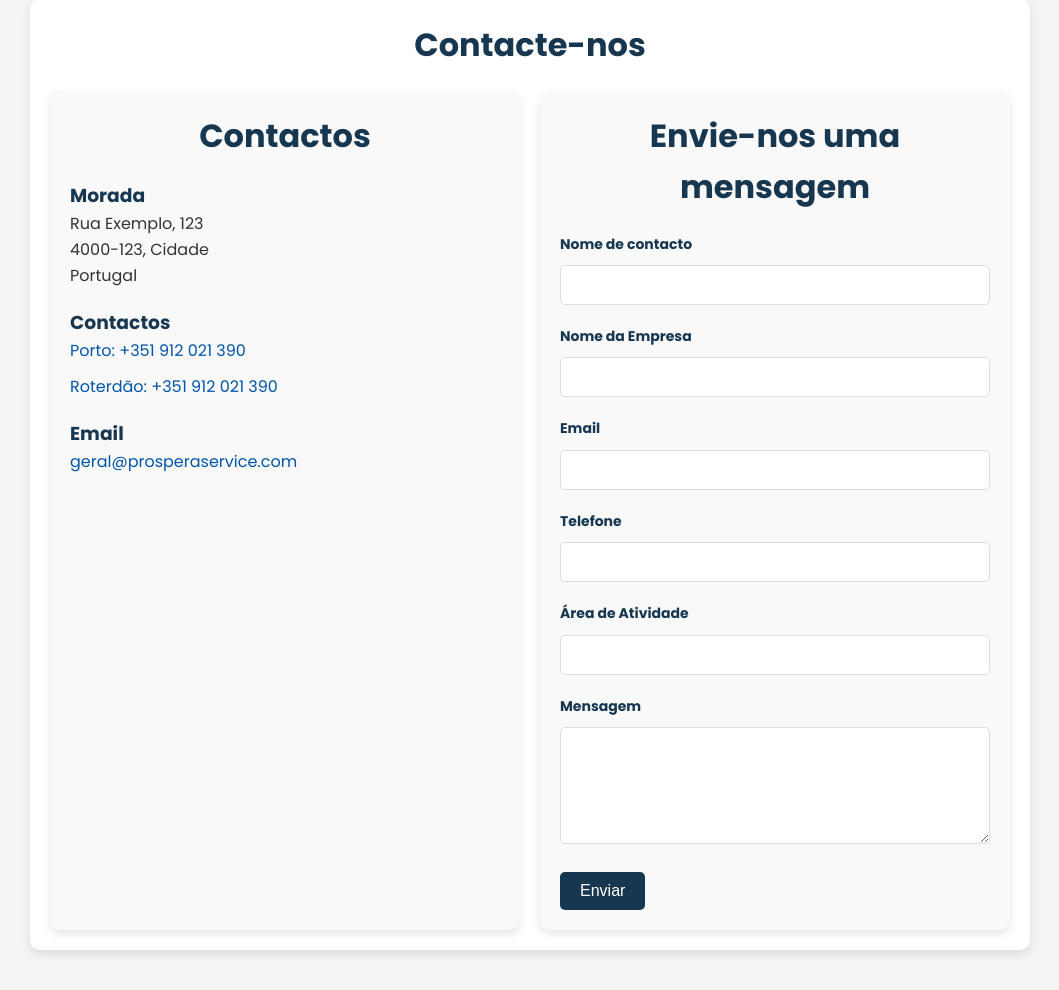
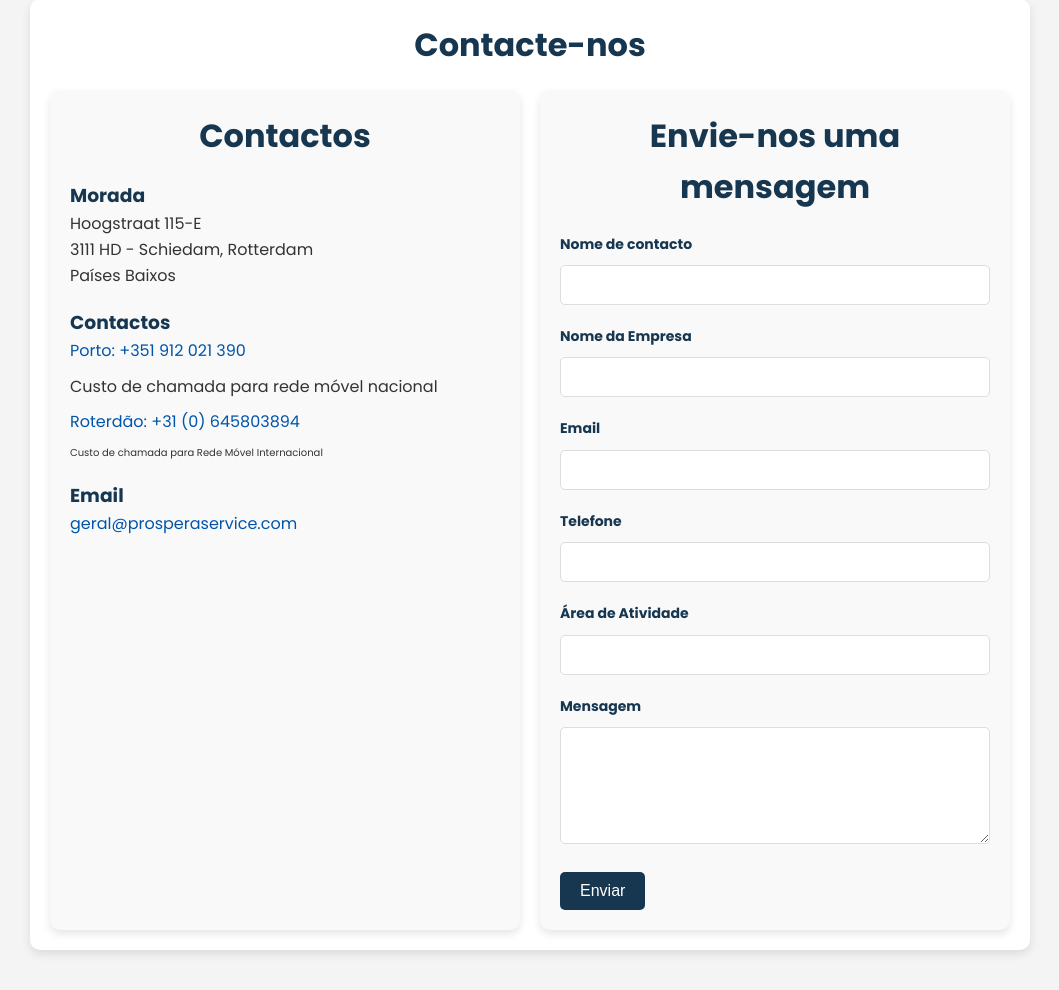
Before and after one commit to FabioCastanho/WebsiteProsperaService, a Python web app: template templates/contactos.html in a window 1280 px wide. Shown: the part 141-1131 px from the top of the page, without its empty margins (110-1169 px from the left). Run offline with Jinja, Linux system fonts and the light colour scheme; the template is opened without the code that fills it, so the values that code supplies are empty.

Commit message:
actualizacao seccao

```diff
--- a/templates/contactos.html
+++ b/templates/contactos.html
@@ -68,16 +68,18 @@
             <div class="contact-item">
               <h3>Morada</h3>
               <p>
-                Rua Exemplo, 123<br />
-                4000-123, Cidade<br />
-                Portugal
+                Hoogstraat 115-E<br />
+                3111 HD - Schiedam, Rotterdam<br />
+                Países Baixos
               </p>
             </div>
 
             <div class="contact-item">
               <h3>Contactos</h3>
-              <p><a href="tel:+351912021390"> Porto: +351 912 021 390</a></p>
-              <p><a href="tel:+351912021390"> Roterdão: +351 912 021 390</a></p>
+              <p><a href="tel:+351912021390"> Porto: +351 912 021 390 </a> <p >Custo de chamada para rede móvel nacional</p> </p>
+
+              <p><a href="tel: +31 (0) 645803894"> Roterdão: +31 (0) 645803894</a> <p style="font-size: 10px;">Custo de chamada para Rede Móvel Internacional</p>
+              </p>
             </div>
 
             <div class="contact-item">
--- a/templates/servicos.html
+++ b/templates/servicos.html
@@ -105,7 +105,7 @@
     <div class="botoes-container">
      <!-- Botão principal -->
      <a href="/templates/contactos.html" class="botao-principal"
-       >Pedir Orçamento</a
+       >Pedir Proposta</a
      >
    </div>
     <section>
--- a/templates/sobrenos.html
+++ b/templates/sobrenos.html
@@ -66,10 +66,10 @@
         Localizada em Portugal e nos Países Baixos, um ponto-chave relativamente a
         oportunidades de mercado, a PROSPERA Service tem como foco primordial o
         recrutamento de profissionais qualificados e certificados, actuando em
-        território nacional e internacional, maioritariamente nos países Benelux.
+        território nacional e internacional, maioritariamente nos países Benelux. <br> <br>
 
-        De pessoas para pessoas a PROSPERA Service aposta na Qualidade,
-        Segurança e Compromisso.
+       <h1 style="color: #cbb26b; font-size: 40px;">De pessoas para pessoas, a PROSPERA Service aposta na Qualidade,
+        Segurança e Compromisso. </h1>
 
       </h2>
     </div>
```
